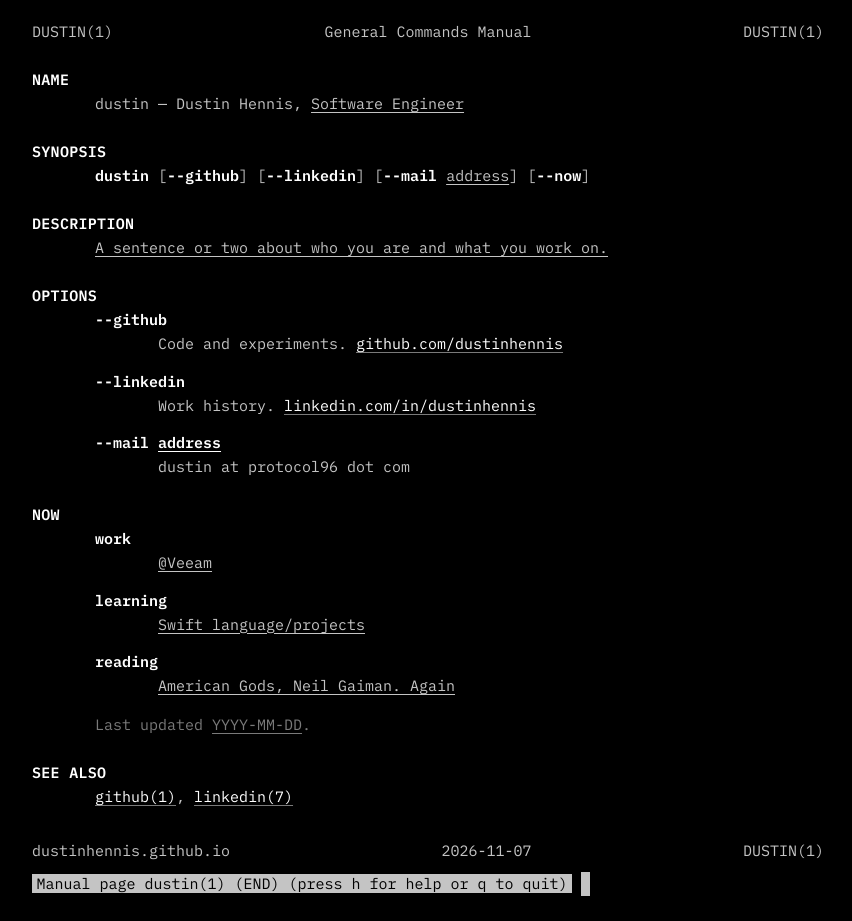
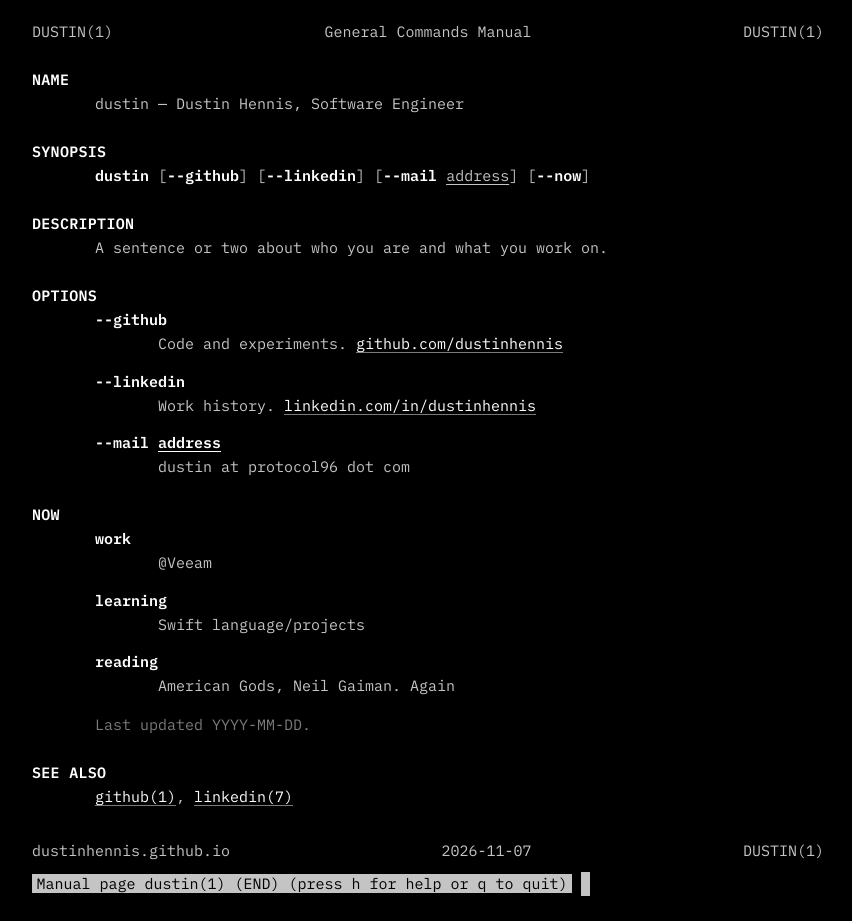
Before and after one commit to dustinhennis/dustinhennis.github.io, a Jekyll site: the page built from index.html, in a window 1280 px wide. Shown: the whole page, without its empty margins (212-1064 px from the left). Built offline with Jekyll 4.4.1, drawn with Linux system fonts in a browser that asks for light colours.

Commit message:
Remove underlines from page text
Co-Authored-By: Claude Opus 5.5 <noreply@anthropic.com>

```diff
--- a/index.html
+++ b/index.html
@@ -1,11 +1,9 @@
 ---
 layout: man
 ---
-<!-- Placeholders are wrapped in <span class="u">…</span> (underlined, man-page style). Replace the text and drop the span. -->
-
 <section>
   <h2>NAME</h2>
-  <div class="body"><p>dustin — Dustin Hennis, <span class="u">Software Engineer</span></p></div>
+  <div class="body"><p>dustin — Dustin Hennis, Software Engineer</p></div>
 </section>
 
 <section>
@@ -18,7 +16,7 @@ layout: man
 <section>
   <h2>DESCRIPTION</h2>
   <div class="body">
-    <p><span class="u">A sentence or two about who you are and what you work on.</span></p>
+    <p>A sentence or two about who you are and what you work on.</p>
   </div>
 </section>
 
@@ -41,13 +39,13 @@ layout: man
   <div class="body">
     <dl>
       <dt>work</dt>
-      <dd><span class="u">@Veeam</span></dd>
+      <dd>@Veeam</dd>
       <dt>learning</dt>
-      <dd><span class="u">Swift language/projects</span></dd>
+      <dd>Swift language/projects</dd>
       <dt>reading</dt>
-      <dd><span class="u">American Gods, Neil Gaiman.  Again</span></dd>
+      <dd>American Gods, Neil Gaiman.  Again</dd>
     </dl>
-    <p class="dim" style="margin-top: 1em">Last updated <span class="u">YYYY-MM-DD</span>.</p>
+    <p class="dim" style="margin-top: 1em">Last updated YYYY-MM-DD.</p>
   </div>
 </section>
 
```
